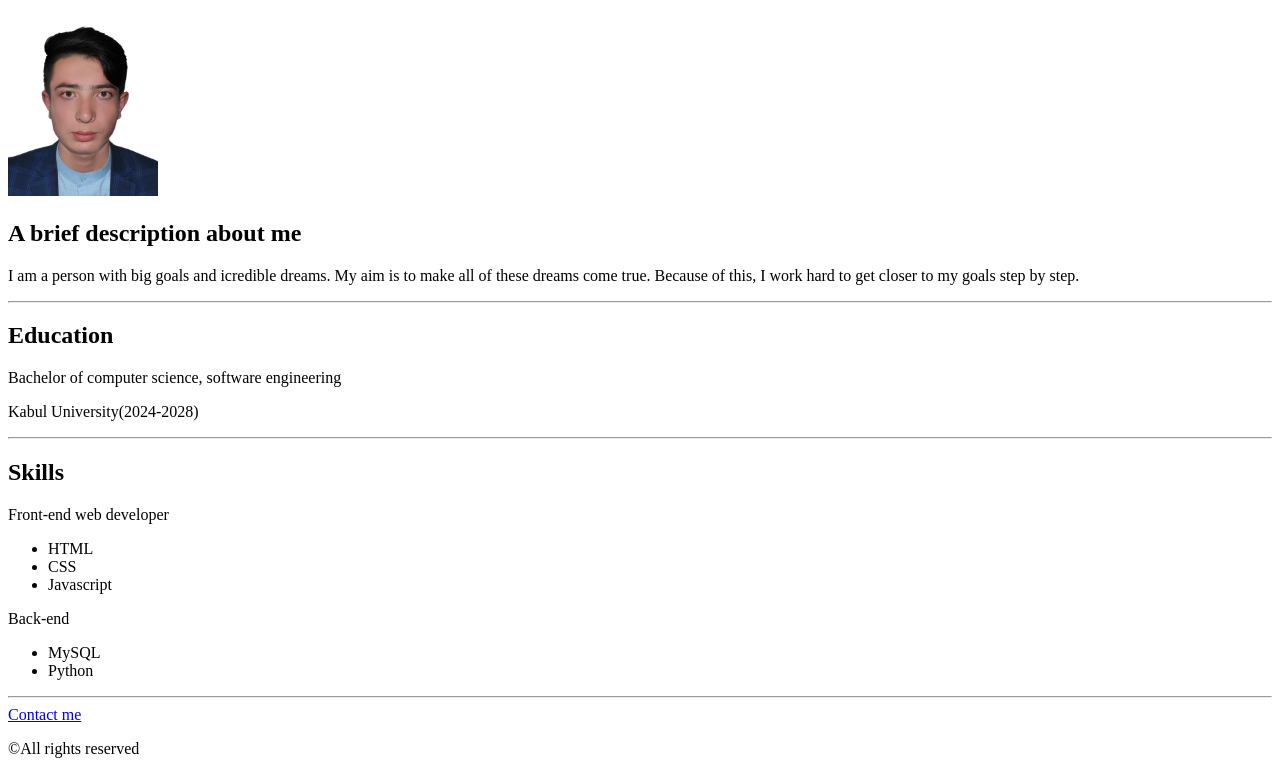
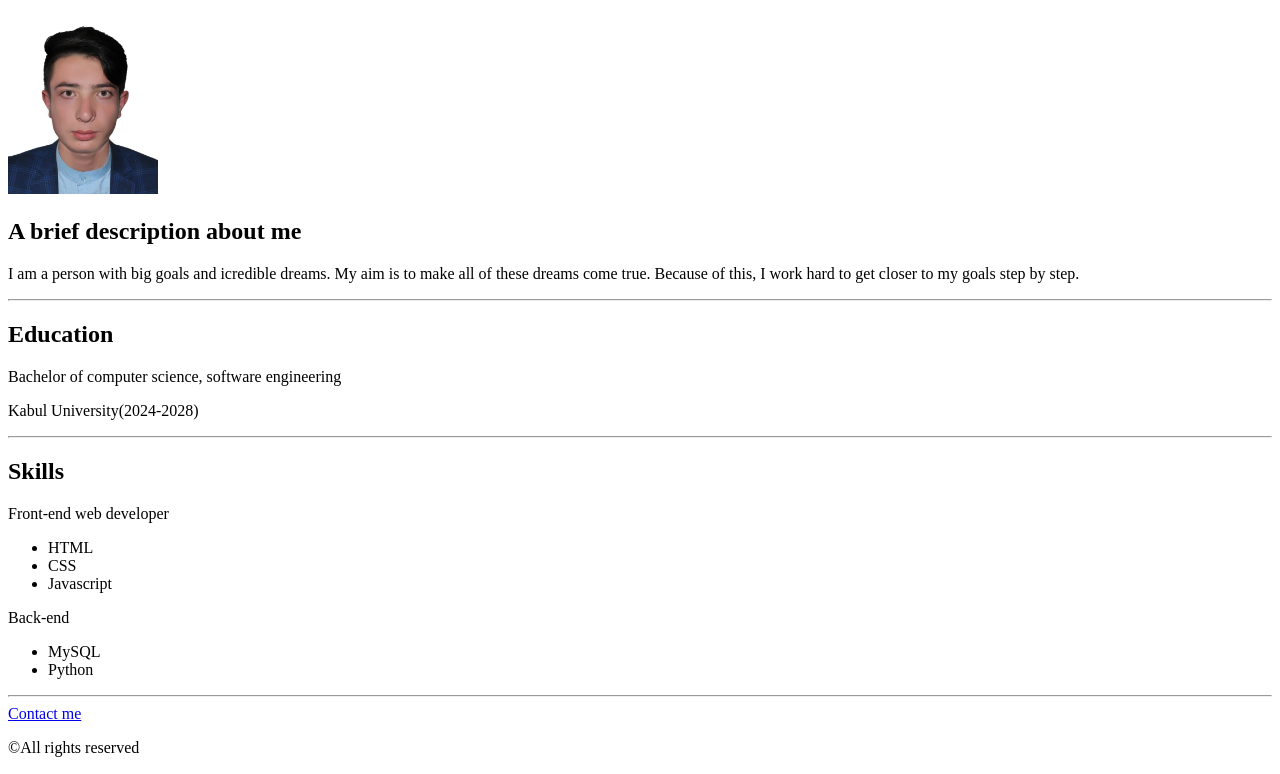
Before and after one commit to Mahdi891-MH/My-resume-, a plain HTML site: page index.html in a window 1280 px wide. Shown: the part 55-829 px from the top of the page. Drawn offline with Linux system fonts and the light colour scheme.

Commit message:
Update index.html

```diff
--- a/index.html
+++ b/index.html
@@ -7,7 +7,7 @@
 </head>
 <body>
     <h1 style="font-size: 30px;">Mahdi Hussaini</h1>
-    <img style="width: 150px;" src="Photo.png" alt="Mahdi Hussaini">
+    <img style="width: 150px;" src="Photo.jpg" alt="Mahdi Hussaini">
     <h2>A brief description about me</h2>
     <p>I am a person with big goals and icredible dreams.
        My aim is to make all of these dreams come true.
```
